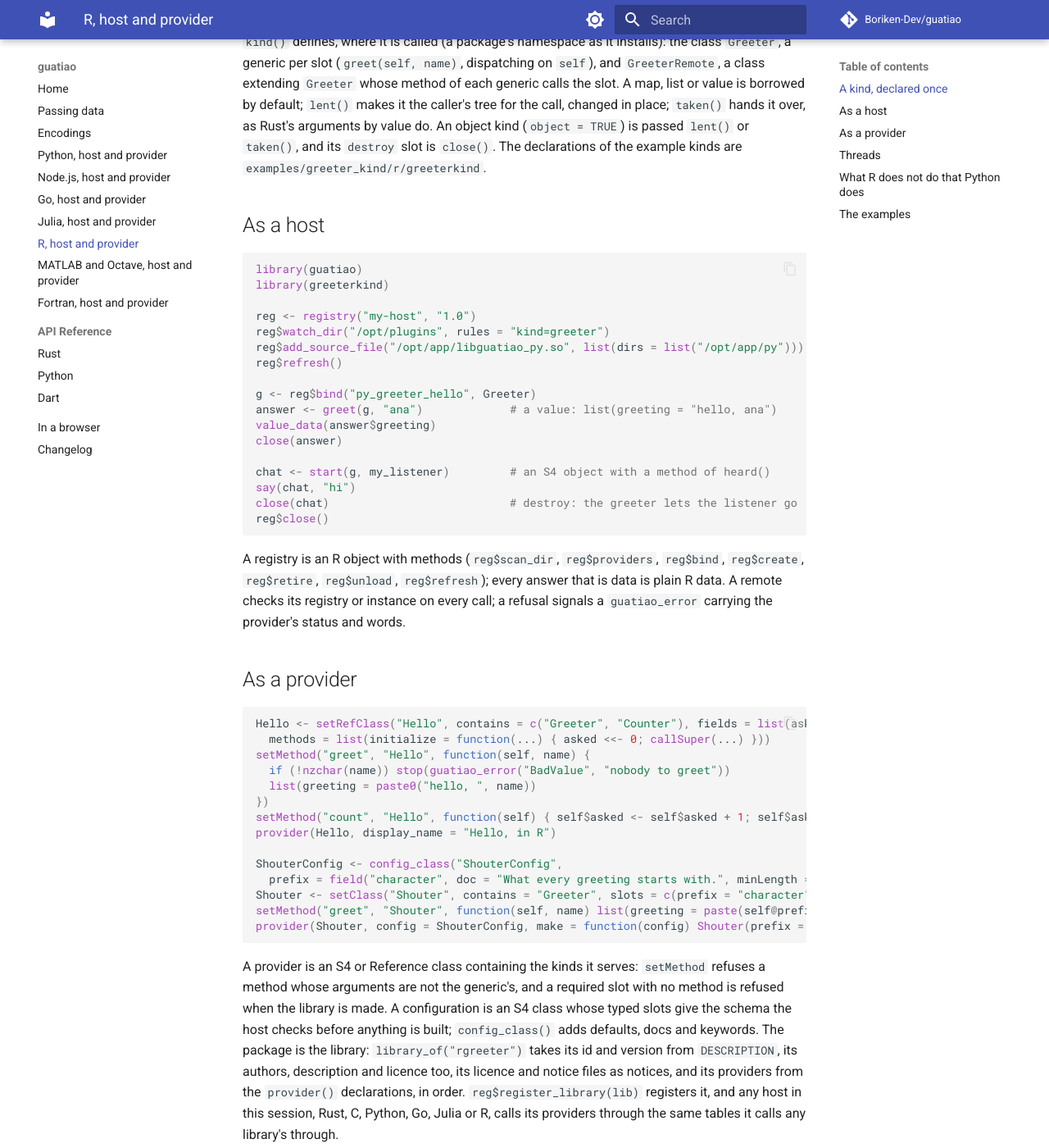
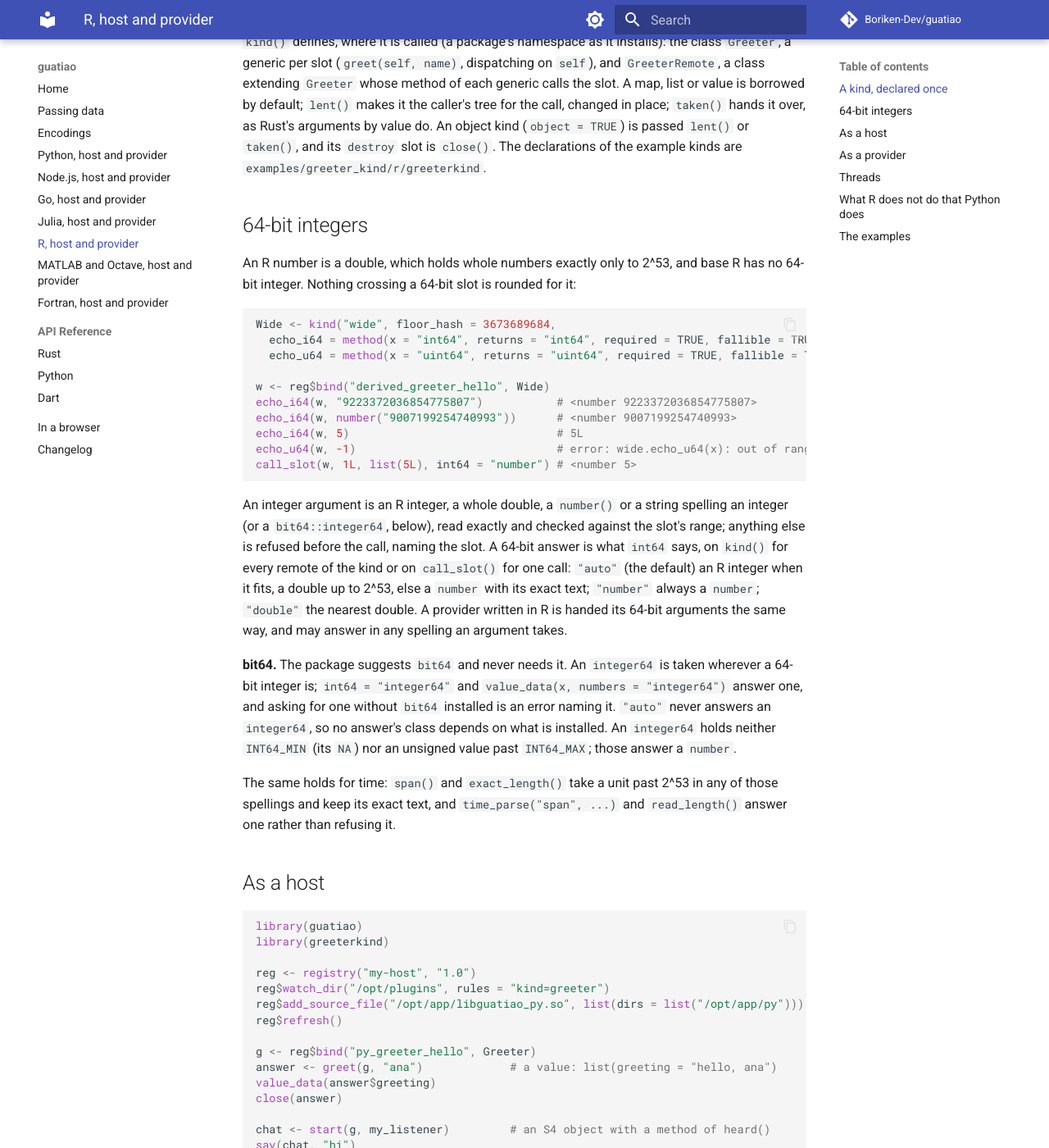
Before and after one commit to Boriken-Dev/guatiao, an MkDocs documentation site: the page built from docs/r.md, in a window 1280 px wide and 1400 px high, scrolled down 906 px. Shown: the whole window at 82% size. Built offline with MkDocs 1.6.1 and Material for MkDocs 9.7.7, drawn with Linux system fonts in a browser that asks for light colours; comment, search, counter and statistics services are not loaded; some of the changed text lies outside the part shown.

Commit message:
docs: R's 64-bit integers, and the wide example kind
docs/r.md gains a section on 64-bit integers: what an integer slot
takes, what int64 answers, and bit64's integer64 when it is installed.
The R README and the encodings page say spans and exact lengths keep a
unit past 2^53 as its exact text, and the changelog lists the R change,
the wide kind and greeter_caller_wide.

````diff
--- a/docs/r.md
+++ b/docs/r.md
@@ -49,6 +49,48 @@ changed in place; `taken()` hands it over, as Rust's arguments by value
 do. An object kind (`object = TRUE`) is passed `lent()` or `taken()`, and
 its `destroy` slot is `close()`. The declarations of the example kinds
 are `examples/greeter_kind/r/greeterkind`.
+
+## 64-bit integers
+
+An R number is a double, which holds whole numbers exactly only to 2^53,
+and base R has no 64-bit integer. Nothing crossing a 64-bit slot is
+rounded for it:
+
+```r
+Wide <- kind("wide", floor_hash = 3673689684,
+  echo_i64 = method(x = "int64", returns = "int64", required = TRUE, fallible = TRUE),
+  echo_u64 = method(x = "uint64", returns = "uint64", required = TRUE, fallible = TRUE))
+
+w <- reg$bind("derived_greeter_hello", Wide)
+echo_i64(w, "9223372036854775807")           # <number 9223372036854775807>
+echo_i64(w, number("9007199254740993"))      # <number 9007199254740993>
+echo_i64(w, 5)                               # 5L
+echo_u64(w, -1)                              # error: wide.echo_u64(x): out of range for uint64
+call_slot(w, 1L, list(5L), int64 = "number") # <number 5>
+```
+
+An integer argument is an R integer, a whole double, a `number()` or a
+string spelling an integer (or a `bit64::integer64`, below), read exactly
+and checked against the slot's range; anything else is refused before the
+call, naming the slot. A 64-bit answer is what `int64` says, on `kind()`
+for every remote of the kind or on `call_slot()` for one call: `"auto"`
+(the default) an R integer when it fits, a double up to 2^53, else a
+`number` with its exact text; `"number"` always a `number`; `"double"` the
+nearest double. A provider written in R is handed its 64-bit arguments the
+same way, and may answer in any spelling an argument takes.
+
+**bit64.** The package suggests `bit64` and never needs it. An
+`integer64` is taken wherever a 64-bit integer is; `int64 = "integer64"`
+and `value_data(x, numbers = "integer64")` answer one, and asking for one
+without `bit64` installed is an error naming it. `"auto"` never answers an
+`integer64`, so no answer's class depends on what is installed. An
+`integer64` holds neither `INT64_MIN` (its `NA`) nor an unsigned value past
+`INT64_MAX`; those answer a `number`.
+
+The same holds for time: `span()` and `exact_length()` take a unit past
+2^53 in any of those spellings and keep its exact text, and
+`time_parse("span", ...)` and `read_length()` answer one rather than
+refusing it.
 
 ## As a host
 
@@ -135,9 +177,9 @@ Rust frames between the library and R; it crosses as a status
 - **Serve another process.** guatiao-py serves Python modules to any
   host; nothing serves R packages to a host that is not running R, which
   would need R embedded in a bridge.
-- **Hold a 64-bit integer.** An R number holds integers exactly to 2^53:
-  a slot's `int64` answer, a span's units and an exact length past that
-  are refused or rounded. Inside a value a number keeps its exact text.
+- **Hold a 64-bit integer as a number.** A 64-bit answer past 2^53 is a
+  `number`, its exact text, or a `bit64::integer64` when asked for, rather
+  than an integer arithmetic works on.
 - **Run on Windows ARM64 as released.** CRAN builds only an experimental
   R-devel for it; the x64 R runs under emulation, against an x64 build of
   the library.
````
Also changed, not shown: CHANGELOG.md (+23 -4 lines), bindings/r/README.md (+12 -6 lines), docs/encodings.md (+3 -3 lines).
